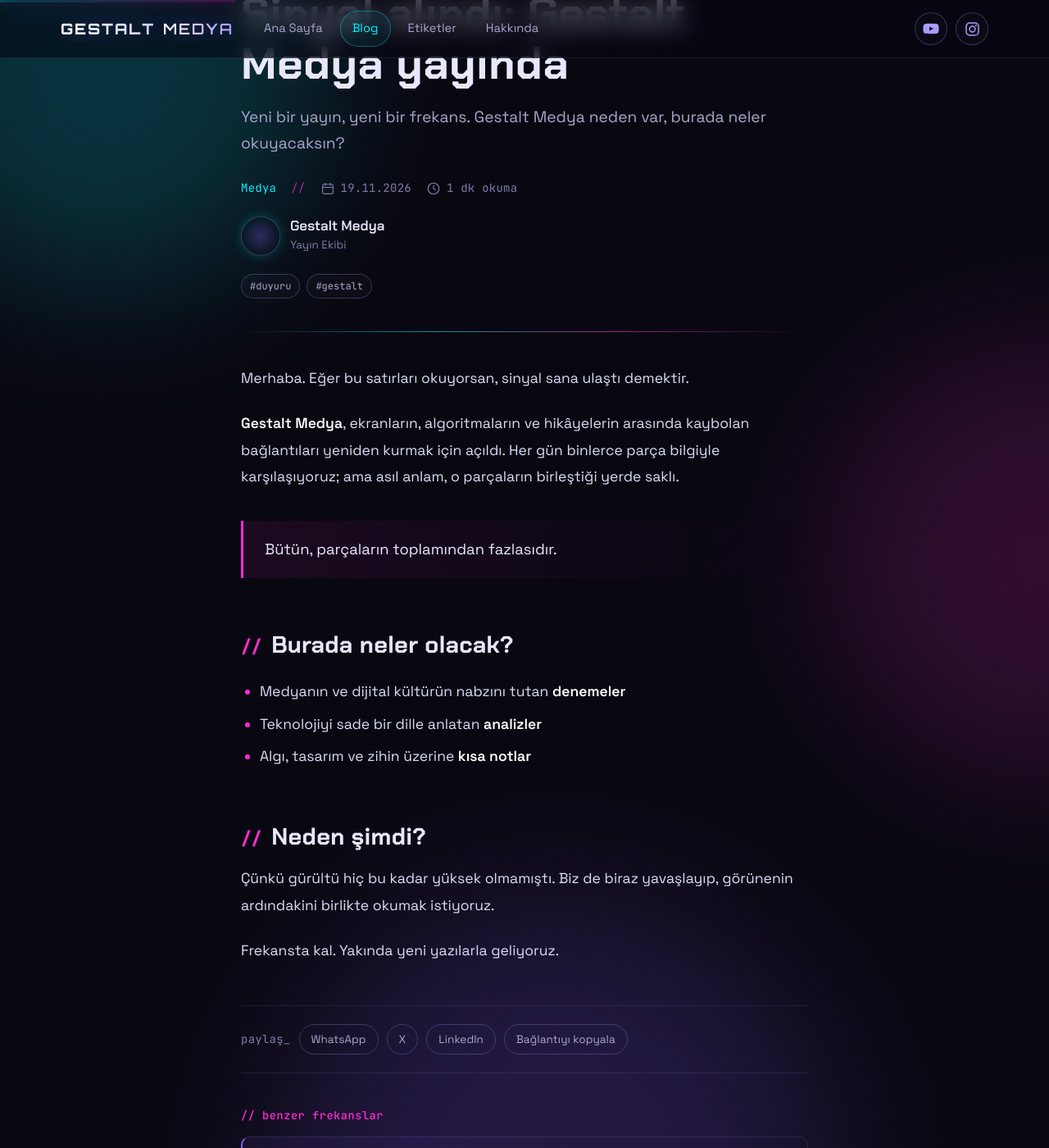
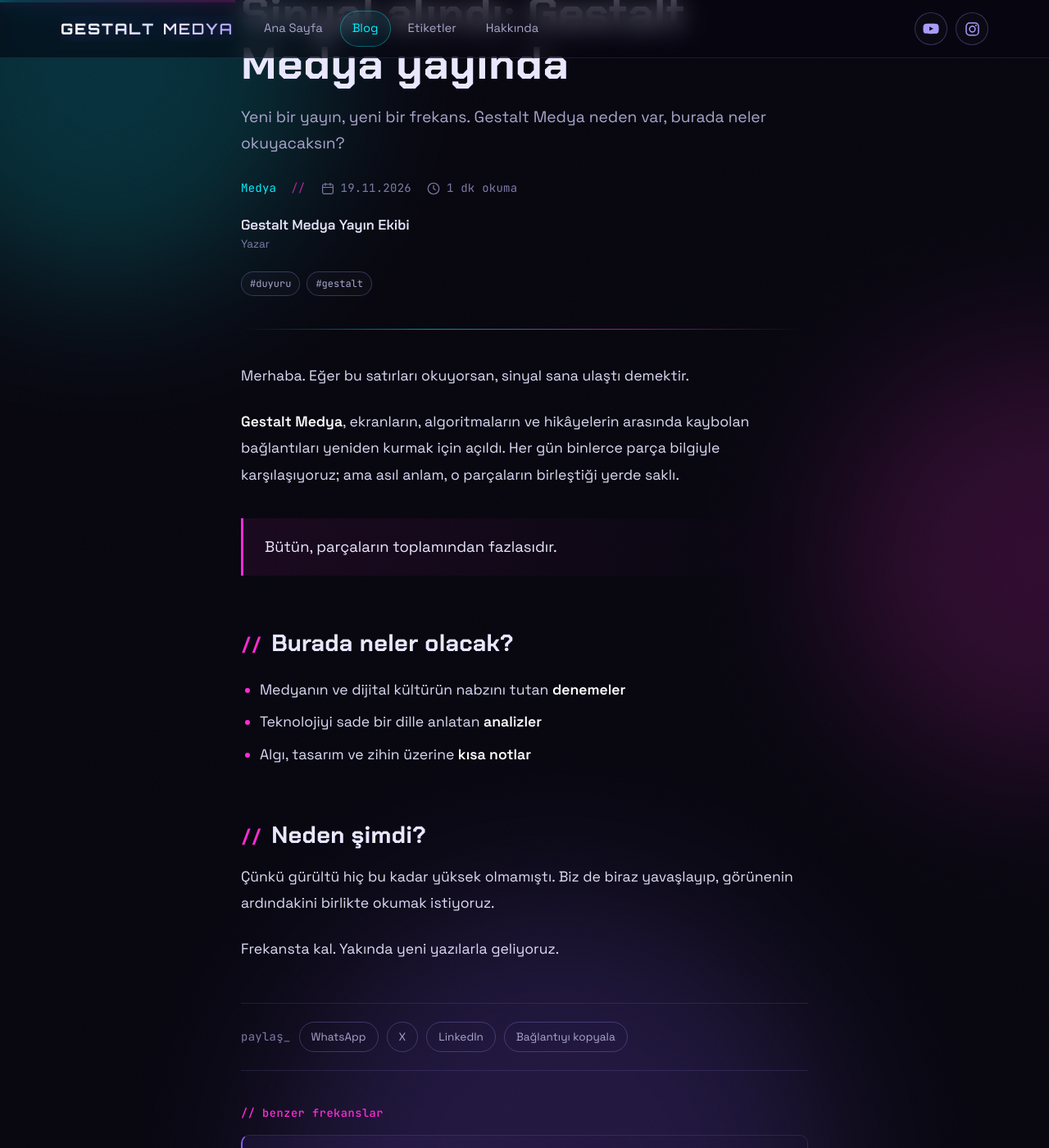
Before and after one commit to gestaltmedya/gestaltmedya, a Jekyll site: the page built from _posts/2026-11-19-sinyal-alindi-merhaba-dunya.md, in a window 1280 px wide and 1400 px high, scrolled down 210 px. Shown: the whole window at 82% size. Built offline with Jekyll 4.4.1, drawn with Linux system fonts in a browser that asks for light colours.

Commit message:
Yazar satırı sadeleşti, çerçeve kaldırıldı

```diff
--- a/_layouts/post.html
+++ b/_layouts/post.html
@@ -24,13 +24,11 @@ body_class: post-page
     {% assign ed = site.data.authors[page.editor] %}
     <div class="byline">
       <div class="byline-p">
-        {% if au.picture != "" and au.picture %}<img src="{{ au.picture | relative_url }}" alt="" width="48" height="48">{% else %}<span class="byline-ring" aria-hidden="true"></span>{% endif %}
-        <div><p class="byline-name">{{ au.name | default: aid }}</p><p class="byline-role">{% if aid == "gestalt" %}Yayın Ekibi{% else %}Yazar{% endif %}</p></div>
+        <div class="byline-p-text"><p class="byline-name">{% if aid == "gestalt" %}Gestalt Medya Yayın Ekibi{% else %}{{ au.name | default: aid }}{% endif %}</p><p class="byline-role">Yazar</p></div>
       </div>
       {% if page.editor %}
       <div class="byline-p">
-        {% if ed.picture != "" and ed.picture %}<img src="{{ ed.picture | relative_url }}" alt="" width="48" height="48">{% else %}<span class="byline-ring" aria-hidden="true"></span>{% endif %}
-        <div><p class="byline-name">{{ ed.name | default: page.editor }}</p><p class="byline-role">Editör</p></div>
+        <div class="byline-p-text"><p class="byline-name">{{ ed.name | default: page.editor }}</p><p class="byline-role">Editör</p></div>
       </div>
       {% endif %}
     </div>
--- a/assets/css/style.css
+++ b/assets/css/style.css
@@ -404,8 +404,6 @@ a.tag:hover, button.tag:hover { color: var(--magenta); border-color: var(--magen
 .meta-i svg { width: 18px; height: 18px; fill: none; stroke: currentColor; stroke-width: 1.6; stroke-linecap: round; stroke-linejoin: round; }
 .byline { display: flex; flex-wrap: wrap; gap: 14px 30px; margin: 0 0 22px; }
 .byline-p { display: flex; align-items: center; gap: 12px; }
-.byline-p img, .byline-ring { width: 48px; height: 48px; border-radius: 50%; object-fit: cover; border: 1px solid var(--line-strong); flex: none; }
-.byline-ring { background: radial-gradient(circle, rgba(139,92,255,.3), transparent 70%); box-shadow: 0 0 16px -4px rgba(0,240,255,.45); }
 .byline-name { margin: 0; font-family: var(--f-display); font-weight: 600; line-height: 1.2; color: var(--text); }
 .byline-role { margin: 2px 0 0; font-size: .85rem; color: var(--text-3); }
 .post-cover img { border-radius: calc(var(--radius) + 4px); border: 1px solid var(--line); width: 100%; }
```
Also changed, not shown: README.md.
